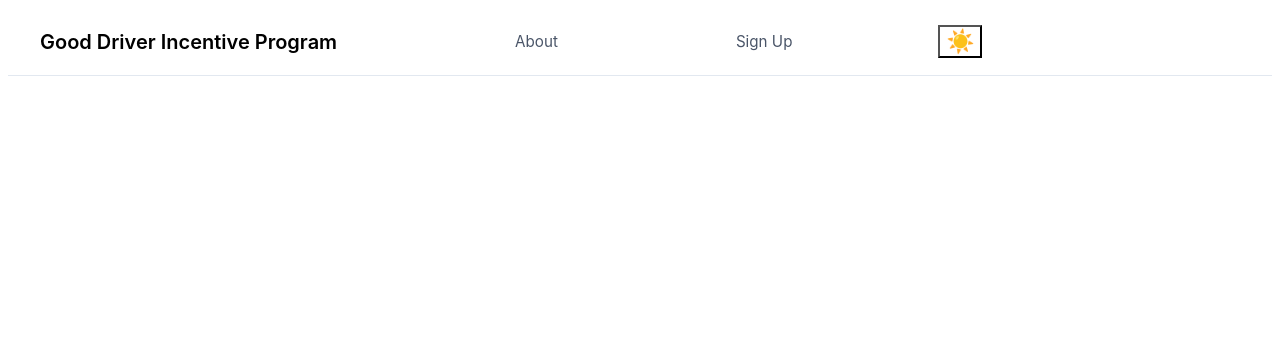
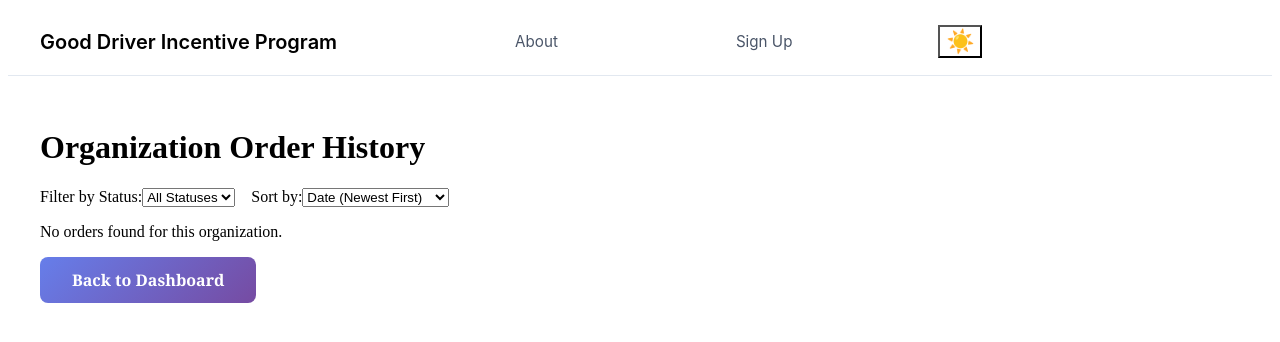
Before and after one commit to tysons0/S26-CPSC4910-Team26, a React (Vite) app in the folder CPSC4910-Team26-GoodDriverIncentiveProgram/: page /SponsorOrderHistory/1 in a window 1280 px wide. Shown: the top 342 px of the page. Built offline with nearby package versions, Linux system fonts and the light colour scheme; the HTML template or start-up script is replaced by a standard one.

Commit message:
Added seeing order history for sponsors
Sponsors see a grouped order history. They are also able to filter their history

```diff
--- a/CPSC4910-Team26-GoodDriverIncentiveProgram/src/App.jsx
+++ b/CPSC4910-Team26-GoodDriverIncentiveProgram/src/App.jsx
@@ -35,6 +35,7 @@ import OrderHistory from "./pages/driver/OrderHistory";
 import { CartProvider } from "./context/CartContext";
 import AdminReport from "./pages/admin/AdminReport";
 import SponsorReport from "./pages/sponsor/SponsorReport";
+import SponsorOrderHistory from "./pages/sponsor/SponsorOrderHistory";
 
 function App() {
   return (
@@ -76,6 +77,7 @@ function App() {
         <Route path="/SponsorViewSponsors" element={<SponsorViewSponsors />} />
         <Route path="/EbayTest" element={<EbayTestDashboard />} />
         <Route path="/SponsorReport" element={<SponsorReport />} />
+        <Route path="/SponsorOrderHistory/:orgId" element={<SponsorOrderHistory />} />
 
         {/* Admin Routes */}
         <Route path="/AdminDashboard" element={<AdminDashboard />} />
--- a/CPSC4910-Team26-GoodDriverIncentiveProgram/src/pages/sponsor/SponsorDashboard.jsx
+++ b/CPSC4910-Team26-GoodDriverIncentiveProgram/src/pages/sponsor/SponsorDashboard.jsx
@@ -332,6 +332,10 @@ function SponsorDashboard() {
         </Link>
 
         <span className="nav-section-label">Organization</span>
+        <Link to={`/SponsorOrderHistory/${sponsorOrgId}`} className="nav-item">
+          📝 Order History
+        </Link>
+
         <Link to="/SponsorApplications" className="nav-item">
           📋 Applications
         </Link>
@@ -901,6 +905,15 @@ function SponsorDashboard() {
 
             <div className="section-card">
               <div className="section-title">Manage Organization</div>
+              <Link to={`/SponsorOrderHistory/${sponsorOrgId}`} className="action-row">
+                <div className="action-row-left">
+                  <div className="action-icon" style={{ background: "rgba(102,126,234,0.15)" }}>
+                    📝
+                  </div>{" "}
+                  View Order History
+                </div>
+                <span style={{ color: "var(--text-alt)" }}>›</span>
+              </Link>
               <Link to="/SponsorApplications" className="action-row">
                 <div className="action-row-left">
                   <div
--- /dev/null
+++ b/CPSC4910-Team26-GoodDriverIncentiveProgram/src/pages/sponsor/SponsorOrderHistory.jsx
@@ -0,0 +1,163 @@
+// pages/SponsorOrderHistory.jsx
+import { useEffect, useState } from "react";
+import apiService from "../../services/api";
+import PageTitle from "../../components/PageTitle";
+import { useNavigate, useParams } from "react-router-dom";
+
+const SponsorOrderHistory = () => {
+  const { orgId } = useParams();
+  const [orders, setOrders] = useState([]);
+  const [drivers, setDrivers] = useState([]);
+  const [groupedOrders, setGroupedOrders] = useState({});
+  const [loading, setLoading] = useState(true);
+  const navigate = useNavigate();
+
+  // Filters
+  const [statusFilter, setStatusFilter] = useState("ALL");
+  const [sortOption, setSortOption] = useState("date_desc");
+
+  useEffect(() => {
+    const fetchOrders = async () => {
+      try {
+        const data = await apiService.getOrdersByOrgId(orgId);
+        const drivers = await apiService.getOrganizationDrivers(orgId);
+        setOrders(data);
+        setDrivers(drivers);
+        console.log("Fetched organization orders:", data);
+
+
+        const groupedOrders = groupOrdersByDriver(data, drivers);
+        setGroupedOrders(groupedOrders);
+        console.log("Organization drivers:", drivers);
+      } catch (err) {
+        console.error("Error fetching organization orders:", err);
+      } finally {
+        setLoading(false);
+      }
+    };
+
+    fetchOrders();
+  }, [orgId]);
+
+  const groupOrdersByDriver = (orders, drivers = []) => {
+    const driverMap = drivers.reduce((map, driver) => {
+      map[driver.driverId] = driver.userData?.firstName || `Driver ${driver.driverId}`;
+      return map;
+    }, {});
+    return orders.reduce((acc, order) => {
+      const driverName = driverMap[order.driverId] || `Unknown`;
+      if (!acc[driverName]) {
+        acc[driverName] = [];
+      }
+      acc[driverName].push(order);
+      return acc;
+    }, {});
+  };
+
+  const filteredOrders = orders.filter(order => {
+    if (statusFilter === "ALL") return true;
+    return order.status === statusFilter;
+  });
+
+  const sortedOrders = [...filteredOrders].sort((a, b) => {
+    switch (sortOption) {
+        case "points-asc":
+            return (a.totalPoints || 0) - (b.totalPoints || 0);
+        case "points-desc":
+            return (b.totalPoints || 0) - (a.totalPoints || 0);
+        case "status":
+            return a.status.localeCompare(b.status);
+        case "date-asc":
+            return new Date(a.createdAt) - new Date(b.createdAt);
+        case "date-desc":
+        default:
+            return new Date(b.createdAt) - new Date(a.createdAt);
+    }
+    });
+  const groupedFilteredOrders = groupOrdersByDriver(sortedOrders, drivers);
+
+
+  if (loading) return <div>Loading orders...</div>;
+
+  return (
+    <div className="catalog-page">
+      <PageTitle title="Organization Orders | Team 26" />
+      <h1>Organization Order History</h1>
+
+      <div style={{ marginBottom: "1rem", display : "flex", gap: "1rem", alignItems: "center" }}>
+        <div>
+        <label htmlFor="statusFilter">Filter by Status:</label>
+          <select
+            id="statusFilter"
+            value={statusFilter}
+            onChange={(e) => setStatusFilter(e.target.value)}
+          >
+            <option value="ALL">All Statuses</option>
+            <option value="Pending">Pending</option>
+            <option value="Processing">Processing</option>
+            <option value="Completed">Completed</option>
+            <option value="Cancelled">Cancelled</option>
+          </select>
+        </div>
+        <div>
+        <label htmlFor="sortOption">Sort by:</label>
+          <select
+            id="sortOption"
+            value={sortOption}
+            onChange={(e) => setSortOption(e.target.value)}
+          >
+            <option value="date_desc">Date (Newest First)</option>
+            <option value="date_asc">Date (Oldest First)</option>
+            <option value="points_desc">Points (Highest First)</option>
+            <option value="points_asc">Points (Lowest First)</option>
+            <option value="status">Status</option>
+          </select>
+        </div>
+       </div>
+
+       {Object.keys(groupedFilteredOrders).length === 0 ? (
+        <p>No orders found for this organization.</p>
+      ) : (
+        <div className="catalog-list">
+          {Object.entries(groupedFilteredOrders).map(([driverName, driverOrders]) => (
+            <div key={driverName} style={{ marginBottom: "1.5rem" }}>
+              <h2 style={{ marginBottom: "0.5rem" }}>Driver: {driverName}</h2>
+              <ul>
+                {driverOrders.map((order) => (
+                  <div key={order.orderId}
+                       className="catalog-row"
+                       style={{ flexDirection: "column", alignItems: "flex-start", gap: "0.5rem" }}>
+                    <div>
+                        <strong>Order # {order.orderId}</strong>
+                        <p>Status: {order.status}</p>
+                        <p>
+                            Date: {new Date(order.createdAt).toLocaleDateString()}
+                        </p>
+                    </div>
+                    <div style={{ display: "flex", flexDirection: "column", gap: "0.25rem" }}>
+                        {order.items?.map((item, index) => (
+                            <div key={index} style={{ display: "flex", gap: "0.5rem" }}>
+                                <p>{item.itemName}</p>
+                                <p>Points: {item.pointsAtPurchase}</p>
+                            </div>
+                        ))}
+                    </div>
+                    <div>
+                        <p>Total Points: {order.totalPoints}</p>
+                    </div>
+                  </div>
+                ))}
+              </ul>
+            </div>
+          ))}
+        </div>
+      )}
+        <div style={{ display: "flex", gap: "0.75rem", marginTop: "1rem" }}>
+            <button className="submit" onClick={() => navigate("/SponsorDashboard")}>Back to Dashboard</button>
+        </div>
+
+    </div>
+  );
+};
+
+export default SponsorOrderHistory;
```
